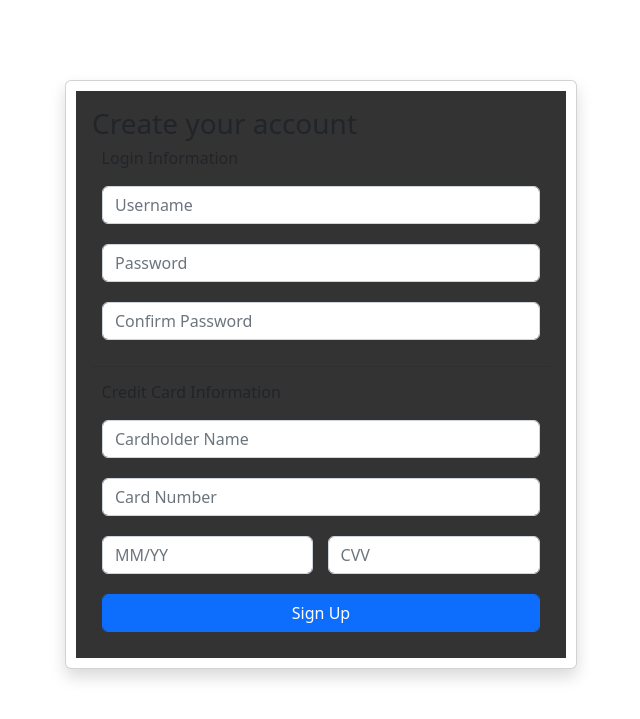
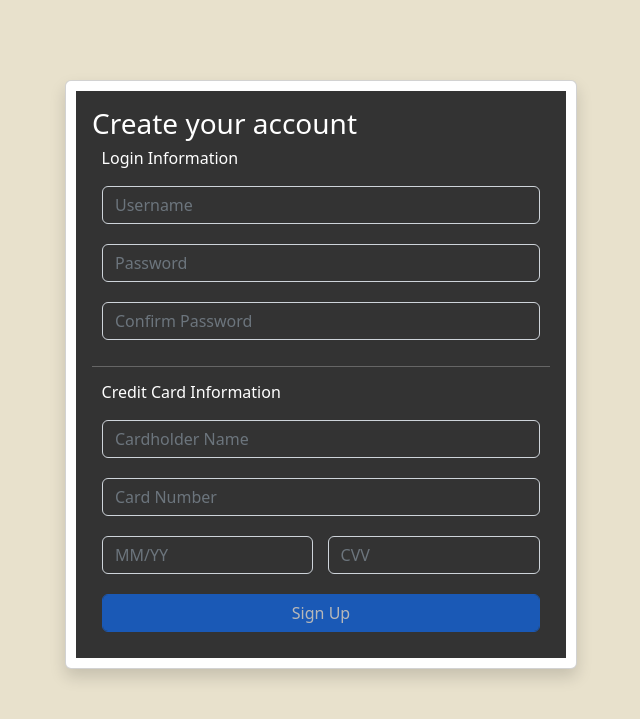
Before and after one commit to wilbertwhite/propertyhub, a PHP site: page /signupindex.php in a window 1280 px wide. Shown: the top 719 px of the page, without its empty margins (319-959 px from the left). Run offline with PHP 8.4, Linux system fonts and the light colour scheme.

Commit message:
deleted signup.html, added css changes, tried to redirect signup.php to login.php

```diff
--- a/login.css
+++ b/login.css
@@ -2,10 +2,17 @@ body {
     background: #e8e1cc;
 
 }
+
+.card-title,
+h6 {
+    color: white;
+}
+
 .card-body {
     color: white;
     background-color: #333;
 }
+
 .card {
     margin: auto;
     width: 40vw;
@@ -30,7 +37,7 @@ form>div {
 }
 
 .form-control.success {
-    border-color: green;
+    border-color: rgb(70, 211, 70);
 }
 
 div.error {
--- a/signupindex.php
+++ b/signupindex.php
@@ -8,22 +8,22 @@
     <script src="bootstrap/js/bootstrap.min.js"></script>
 </head>
 
-<body>
+<body style="background: #e8e1cc; color: white;">
     <div class="card shadow" style="margin-top: 10vh;">
         <div class="card-body">
             <h3 class="card-title">Create your account</h3>
             <h6 class="indent">Login Information</h6>
             <form name="frmSignup" method="post" action="https://codd.cs.gsu.edu/~eruiz11/Project3/signup.php">
                 <div>
-                    <input class="form-control" id="username" name="username" type="text" placeholder="Username" />
+                    <input style="color:white; background-color: #333;" class="form-control" id="username" name="username" type="text" placeholder="Username" />
                     <div class="error hide" id="usernameError"></div>
                 </div>
                 <div>
-                    <input class="form-control" id="password" name="password" type="password" placeholder="Password" />
+                    <input style="color:white; background-color: #333;" class="form-control" id="password" name="password" type="password" placeholder="Password" />
                     <div class="error hide" id="passwordError"></div>
                 </div>
                 <div>
-                    <input class="form-control" id="confirmPassword" type="password" placeholder="Confirm Password" />
+                    <input style="color:white; background-color: #333;" class="form-control" id="confirmPassword" type="password" placeholder="Confirm Password" />
                     <div class="error hide" id="confirmPasswordError"></div>
                 </div>
 
@@ -38,28 +38,25 @@
                     </div>
                 </div>
                 <div>
-                    <input class="form-control" id="cardholderName" name="cardholderName" type="text" placeholder="Cardholder Name" />
+                    <input style="color:white; background-color: #333;" class="form-control" id="cardholderName" name="cardholderName" type="text" placeholder="Cardholder Name" />
                     <div class="error hide" id="cardholderNameError"></div>
                 </div>
                 <div>
-                    <input class="form-control" id="cardNumber" name="cardNumber" type="text" placeholder="Card Number"
-                        maxlength="19" />
+                    <input style="color:white; background-color: #333;" class="form-control" id="cardNumber" name="cardNumber" type="text" placeholder="Card Number" maxlength="19" />
                     <div class="error hide" id="cardNumberError"></div>
                 </div>
                 <div class="name-container">
                     <div class="name-container2">
-                        <input style="width:16.5vw" id="cardExpiry" name="cardExpiry" class="form-control" type="text"
-                            placeholder="MM/YY" />
+                        <input style="color:white; background-color: #333; width:16.5vw" id="cardExpiry" name="cardExpiry" class="form-control" type="text" placeholder="MM/YY" />
                         <div class="error hide" id="cardExpiryError"></div>
                     </div>
                     <div class="name-container3">
-                        <input style="width:16.6vw" id="cardCVV" name="cardCVV" class="form-control" type="text" maxlength="3"
-                            placeholder="CVV" />
+                        <input style="color:white; background-color: #333; width:16.6vw" id="cardCVV" name="cardCVV" class="form-control" type="text" maxlength="3" placeholder="CVV" />
                         <div class="error hide" id="cardCVVError"></div>
                     </div>
                 </div>
                 <div>
-                    <button class="form-control btn btn-primary" type="submit" id="submit" name="submit" value="submit">Sign Up</button>
+                    <button class="form-control btn btn-primary" type="submit" id="submit" name="submit" value="submit" disabled="disabled">Sign Up</button>
                 </div>
             </form>
         </div>
```
Also changed, not shown: login.php (renamed from login.html, +4 -5 lines), signup.html (deleted, +0 -70 lines), signup.php (+9 -11 lines).
